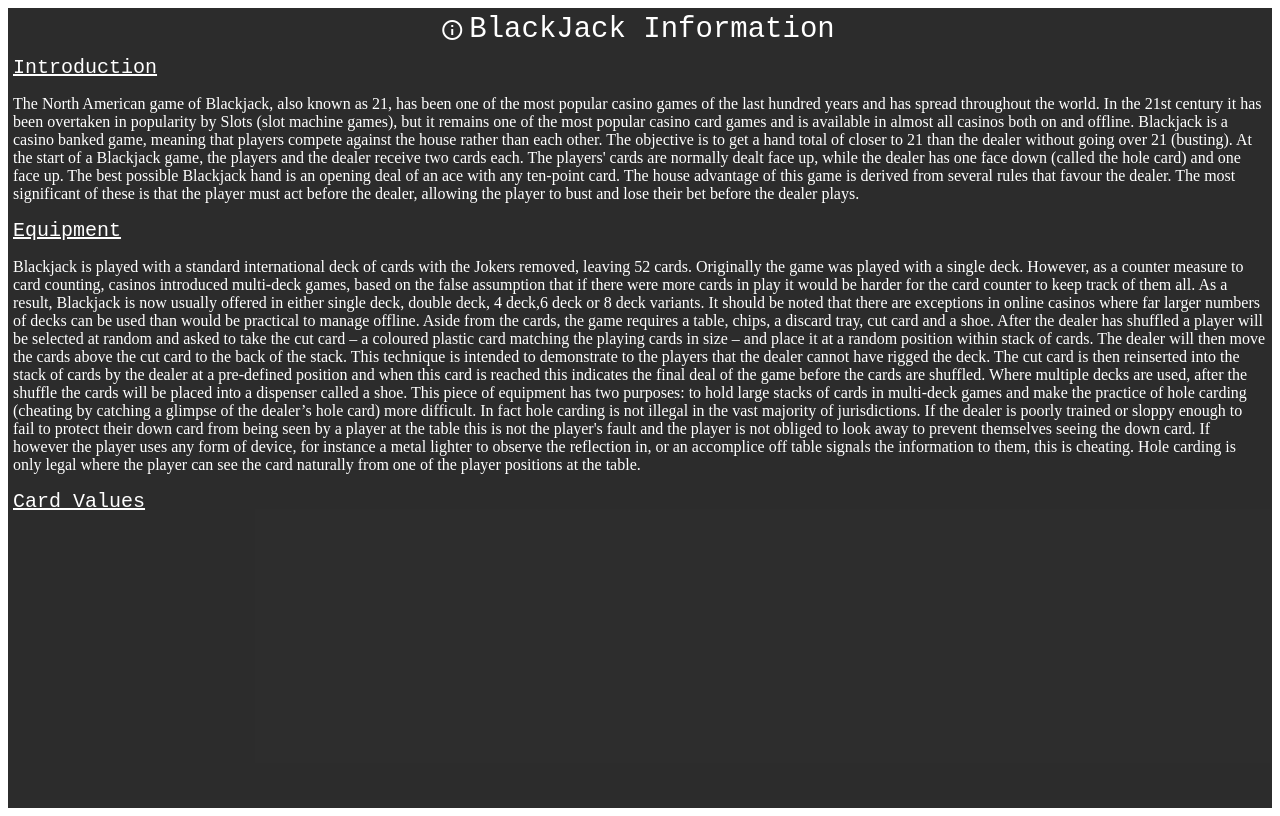
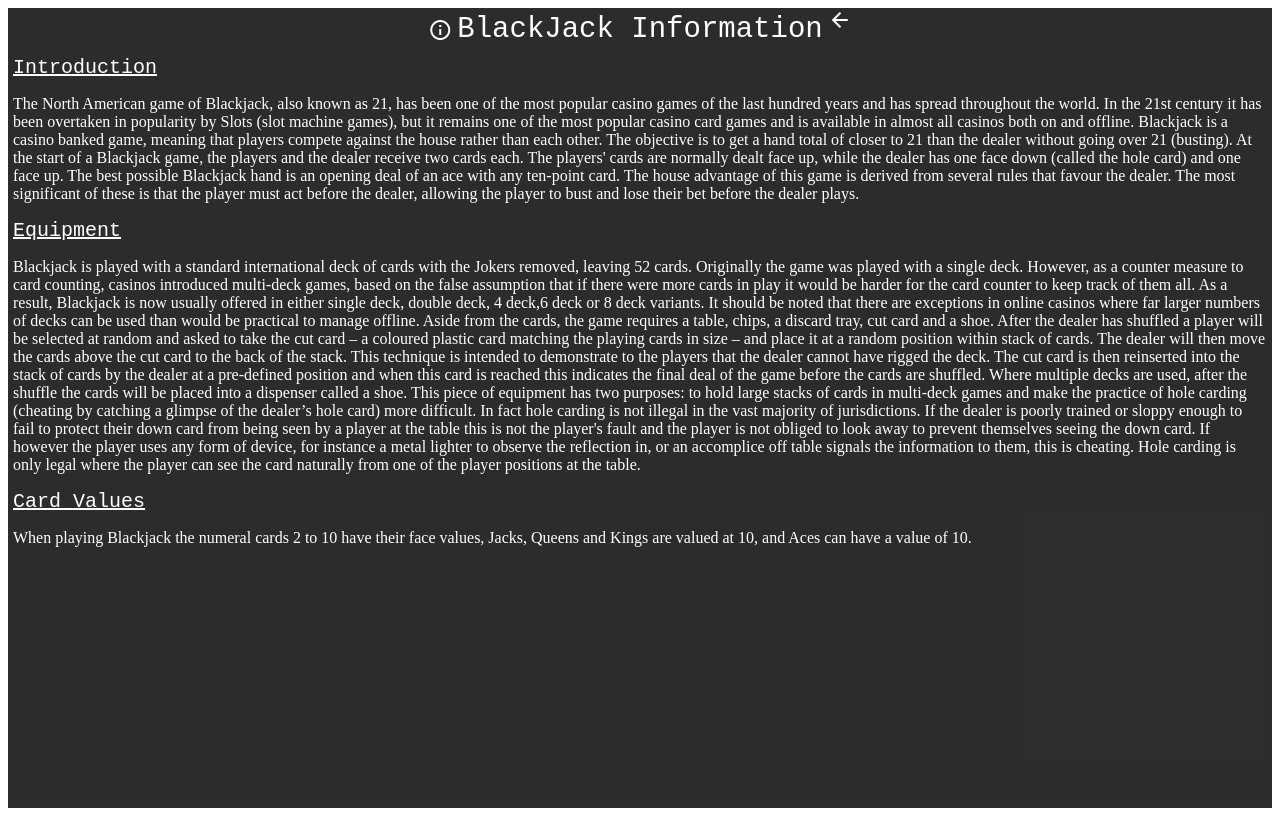
Before and after one commit to AltaniNiki/blackJack, a React (Create React App) app: page / in a window 1280 px wide. Both pictures are taken after a click on the element "info_outline". Built offline with nearby package versions, Linux system fonts and the light colour scheme.

Commit message:
finish info and complete overall game

```diff
--- a/src/components/Betting/Betting.css
+++ b/src/components/Betting/Betting.css
@@ -54,3 +54,9 @@
     background-color: #439B44;
 
 }
+.check-out{
+    display: flex;
+    flex-direction: row;
+    justify-content: center;
+    margin-top:10px;
+}
--- a/src/components/Betting/Betting.js
+++ b/src/components/Betting/Betting.js
@@ -1,7 +1,7 @@
 import React,{Component} from 'react';
 import '../Betting/Betting.css';
 import {connect} from 'react-redux';
-import {updateBet,updateMoney} from '../../actions/index.js';
+import {updateBet,updateMoney, pageChange,addCardPlayer,addCardDealer,addScoreDealer,addScorePlayer,winnerGame} from '../../actions/index.js';
 
 
 class Betting extends Component{
@@ -19,6 +19,15 @@ class Betting extends Component{
        this.props.updateMoney(newMoney);
     }
 
+    onCheckOut=()=>{
+
+        this.props.addCardPlayer([]);
+        this.props.addCardDealer([]);
+        this.props.addScoreDealer(0);
+        this.props.addScorePlayer(0);
+        this.props.winnerGame('');
+        this.props.pageChange('Menu');
+    }
 
     render(){
         return(
@@ -35,7 +44,11 @@ class Betting extends Component{
                         <button className={this.props.bet>0 ?"minus-pot":'minus-pot disable-btn'}  onClick={()=>{this.changeBet(-5)}}>-</button>
                         <div className="value-pot"> {this.props.bet}</div>
                         <button className="add-pot" onClick={()=>{this.changeBet(5)}}>+</button>
+
                     </div>
+                    <div className="check-out">
+                          <button onClick={()=>{this.onCheckOut()}}> Check Out</button>
+                        </div>
                 </div>
 {/*
                 <div className="betting-bottom">
@@ -54,4 +67,4 @@ function mapStateToProps(state){
     }
 }
 
-export default connect(mapStateToProps,{updateBet,updateMoney})(Betting);
+export default connect(mapStateToProps,{updateBet,updateMoney,pageChange,addCardPlayer,addCardDealer,addScoreDealer,addScorePlayer,winnerGame})(Betting);
--- a/src/components/Introduction/Introduction.css
+++ b/src/components/Introduction/Introduction.css
@@ -35,3 +35,7 @@
 .paragraph{
     color:white;
 }
+
+.back-btn{
+    cursor: pointer;
+}
--- a/src/components/Introduction/Introduction.js
+++ b/src/components/Introduction/Introduction.js
@@ -1,4 +1,6 @@
 import React, { Component } from 'react';
+import {connect} from 'react-redux';
+import {pageChange} from '../../actions/index.js';
 import './Introduction.css';
 
 class Introduction extends Component {
@@ -10,6 +12,12 @@ class Introduction extends Component {
                         info_outline
                     </i>
                     <div className="title">BlackJack Information</div>
+                    <div className="back-btn" onClick={()=>{this.props.pageChange('Menu')}}>
+                        <i className="material-icons">
+                            arrow_back
+                        </i>
+                    </div>
+
                 </div>
                 <div className="basic-intro">
                     <div className="subtitle"> <u>Introduction</u></div>
@@ -37,9 +45,9 @@ class Introduction extends Component {
                     </p>
 
                     <div className="subtitle"> <u>Card Values</u> </div>
-                    <div>
-
-                    </div>
+                        <p className="paragraph">
+                        When playing Blackjack the numeral cards 2 to 10 have their face values, Jacks, Queens and Kings are valued at 10, and Aces can have a value of 10.
+                        </p>
                 </div>
 
 
@@ -49,4 +57,4 @@ class Introduction extends Component {
 }
 
 
-export default Introduction;
+export default connect(null,{pageChange})(Introduction);
```
